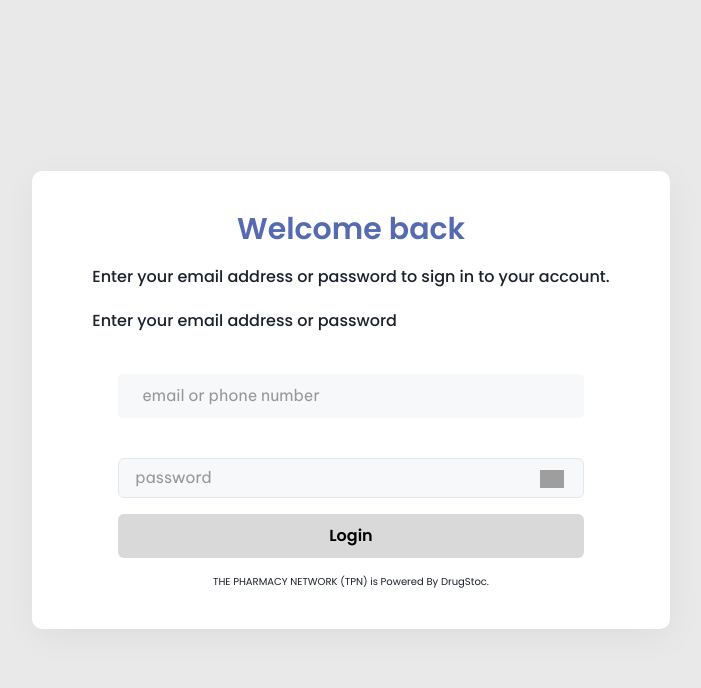
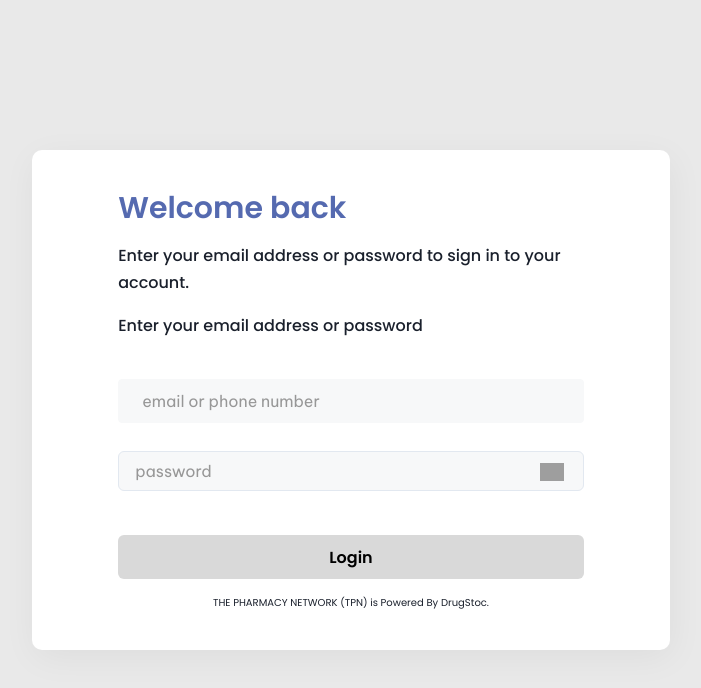
Before and after one commit to DrugStoc/tpn-admin, a React (Create React App) app: page /admin/login in a window 1280 px wide. Shown: the top 688 px of the page, without its empty margins (289-990 px from the left). Built offline with nearby package versions, Linux system fonts and the light colour scheme; grey boxes are pictures that could not be loaded; the HTML template or start-up script is replaced by a standard one.

Commit message:
style: revisit text heading and paragraph inline styles

```diff
--- a/src/components/Admin/Login/Login.tsx
+++ b/src/components/Admin/Login/Login.tsx
@@ -81,7 +81,7 @@ const Login = (): JSX.Element => {
 
   const add = {
     // marginInline: 'auto',
-    display: 'flex',
+    display: 'block',
     alignItems: 'center',
     justifyContent: 'center',
     fontFamily: 'Poppins',
@@ -95,20 +95,27 @@ const Login = (): JSX.Element => {
       <Box className="login-body">
         {/* @ts-ignore */}
         <Card sx={{ cardStyles, ...add }}>
+          <Box
+            sx={{
+              display: 'flex',
+              flexDirection: 'column',
+              alignItems: 'center',
+              justifyContent: 'center',
+            }}>
             <Heading
               color="brand.50"
               // className="heading"
               fontSize="30px"
-            display="flex"
               justifyContent="flex-start"
               fontWeight="700"
               fontFamily="Poppins"
               mb="4"
               textAlign="left"
+              w="90%"
               alignItems="flex-start">
               Welcome back
             </Heading>
-          <Box display="block">
+            <Box display="block" w="90%">
               <Text
                 color="brand.100"
                 // className="firstText"
@@ -171,7 +178,7 @@ const Login = (): JSX.Element => {
               <FormLabel htmlFor="password" visibility="hidden">
                 Password
               </FormLabel>
-            <Box className="password" position="relative">
+              <Box className="password" position="relative" mb={7} mt={-3}>
                 <Input
                   onChange={handlePasswordChange}
                   value={password}
@@ -201,7 +208,9 @@ const Login = (): JSX.Element => {
                 </Box>
               </Box>
               <Box onClick={handleClick}>
-              {email !== '' && password !== '' ? null : <label>{error}</label>}
+                {email !== '' && password !== '' ? null : (
+                  <label>{error}</label>
+                )}
                 {err !== '' ? (
                   <FormLabel>Bad Request. Try again</FormLabel>
                 ) : null}
@@ -232,6 +241,7 @@ const Login = (): JSX.Element => {
                 THE PHARMACY NETWORK (TPN) is Powered By DrugStoc.
               </Text>
             </FormControl>
+          </Box>
         </Card>
       </Box>
     </Motion>
```
Lines whose indentation alone changed are shown as unchanged.
